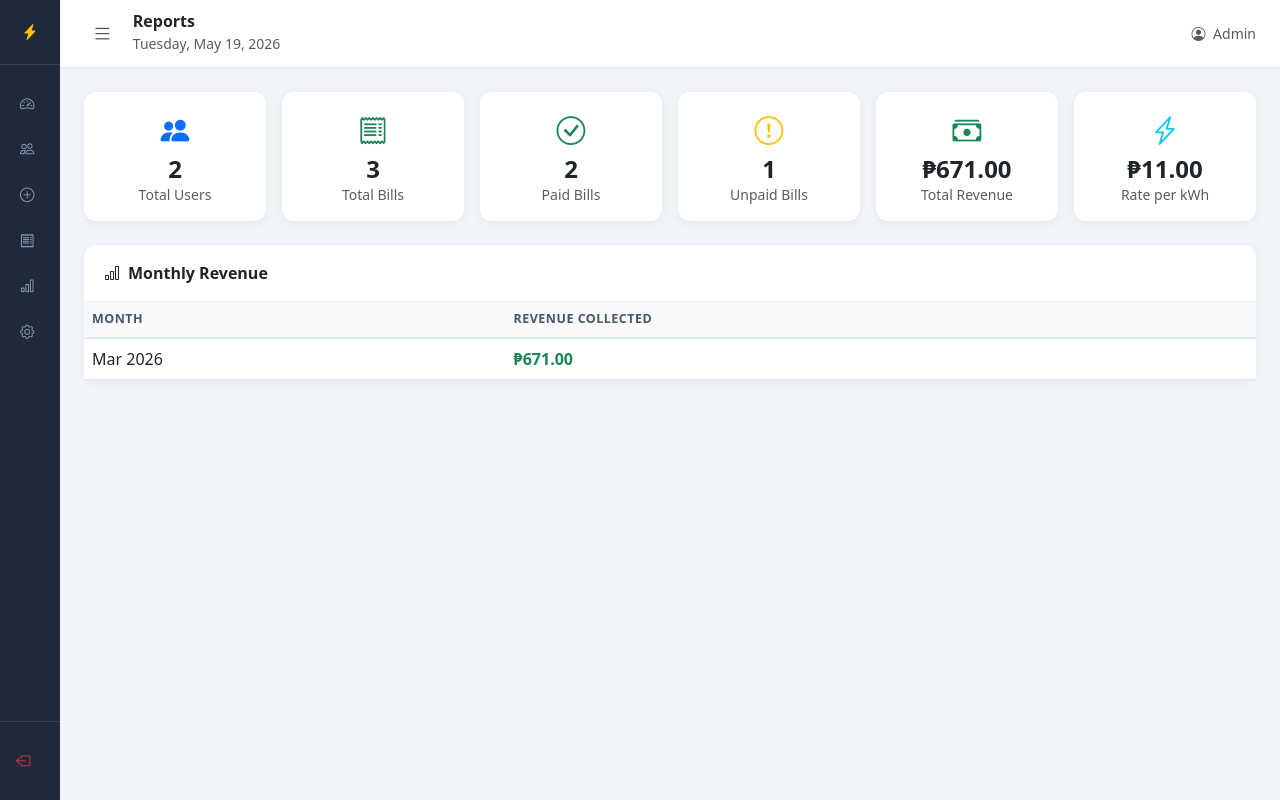
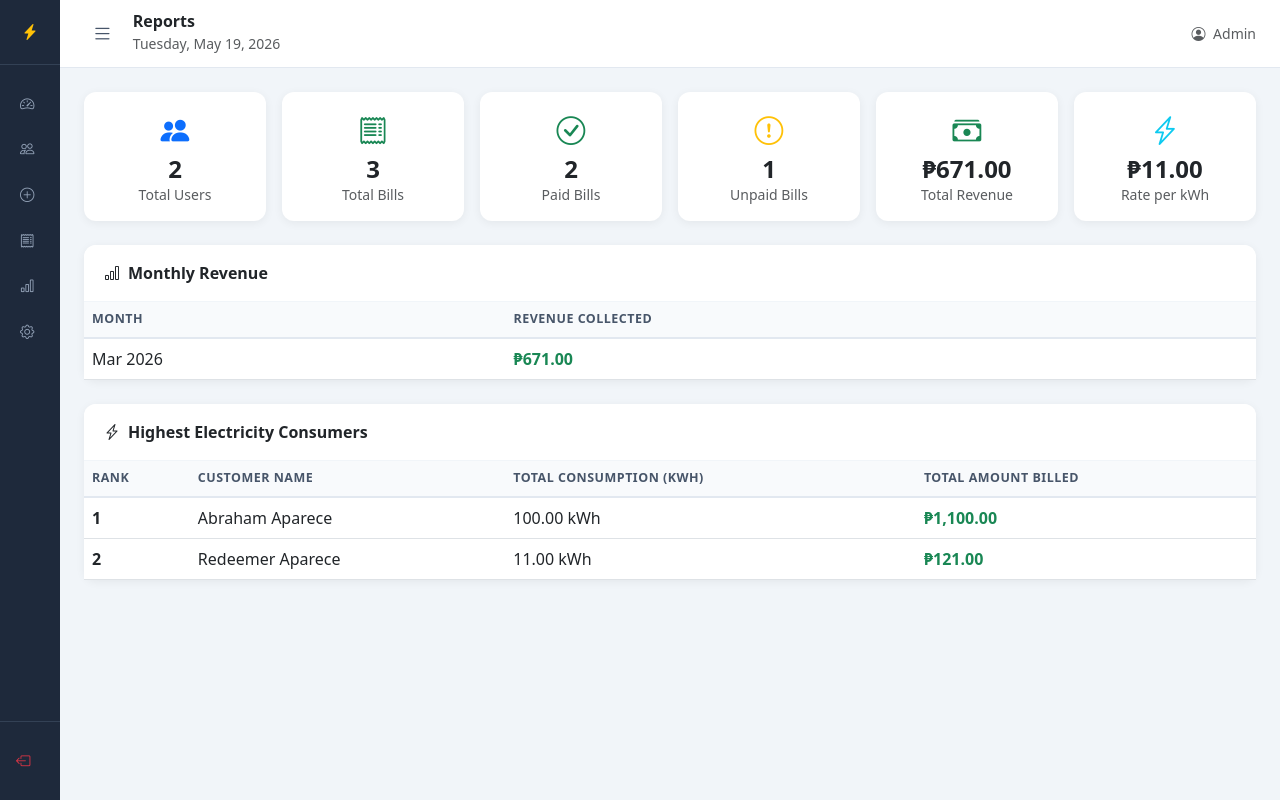
Before and after one commit to domvipimentel4-jpg/Electricity-billing-system-2nd-year-2nd-sem, a PHP site: page /pit/admin/reports.php in a window 1280 px wide. Run offline with PHP 8.4, Linux system fonts and the light colour scheme; the visitor is signed in with stand-in values (Sample User, id 1); data comes from the database, SQL or seed files in the repository; some libraries are stand-ins or nearby versions.

Commit message:
i added a highest electricity consumers on admin reports.php

```diff
--- a/e_bill/public/admin/reports.php
+++ b/e_bill/public/admin/reports.php
@@ -22,6 +22,19 @@ $monthly = $conn->query("
     GROUP BY DATE_FORMAT(payment_date, '%Y-%m')
     ORDER BY payment_date DESC
     LIMIT 6
+");
+
+// Highest Electricity Consumers (total per customer)
+$top_consumers = $conn->query("
+    SELECT
+        CONCAT(u.firstName, ' ', u.lastname) AS full_name,
+        SUM(b.kwh_consumed) AS total_kwh,
+        SUM(b.amount_due) AS total_amount
+    FROM bill b
+    JOIN user u ON b.user_id = u.id
+    GROUP BY b.user_id, u.firstName, u.lastname
+    ORDER BY total_kwh DESC
+    LIMIT 5
 ");
 
 require_once __DIR__ . '/includes/header.php';
@@ -129,6 +142,47 @@ require_once __DIR__ . '/includes/header.php';
         </div>
       </div>
 
+      <!-- Highest Electricity Consumers -->
+      <div class="card mt-4">
+        <div class="card-header">
+          <i class="bi bi-lightning-charge me-2"></i>Highest Electricity Consumers
+        </div>
+        <div class="card-body p-0">
+          <div class="table-responsive">
+            <table class="table table-hover mb-0">
+              <thead>
+                <tr>
+                  <th>Rank</th>
+                  <th>Customer Name</th>
+                  <th>Total Consumption (kWh)</th>
+                  <th>Total Amount Billed</th>
+                </tr>
+              </thead>
+              <tbody>
+                <?php if ($top_consumers && $top_consumers->num_rows > 0):
+                  $rank = 1;
+                  while ($row = $top_consumers->fetch_assoc()): ?>
+                <tr>
+                  <td><strong><?php echo $rank; ?></strong></td>
+                  <td><?php echo htmlspecialchars($row['full_name']); ?></td>
+                  <td><?php echo number_format($row['total_kwh'], 2); ?> kWh</td>
+                  <td class="fw-semibold text-success">
+                    ₱<?php echo number_format($row['total_amount'], 2); ?>
+                  </td>
+                </tr>
+                <?php $rank++; endwhile; else: ?>
+                <tr>
+                  <td colspan="4" class="text-center text-muted py-4">
+                    No data available.
+                  </td>
+                </tr>
+                <?php endif; ?>
+              </tbody>
+            </table>
+          </div>
+        </div>
+      </div>
+
     </div>
   </div>
 </div>
```
